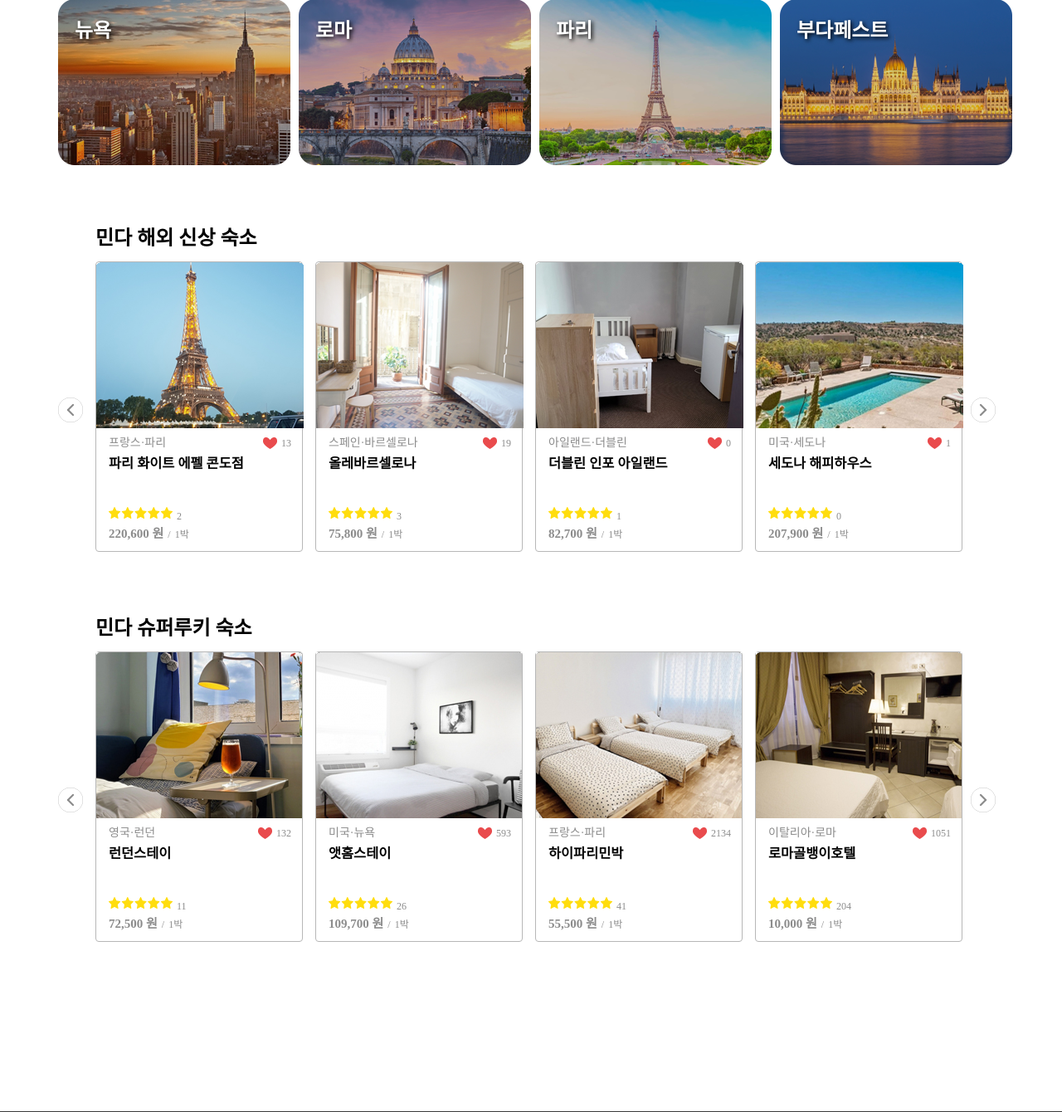
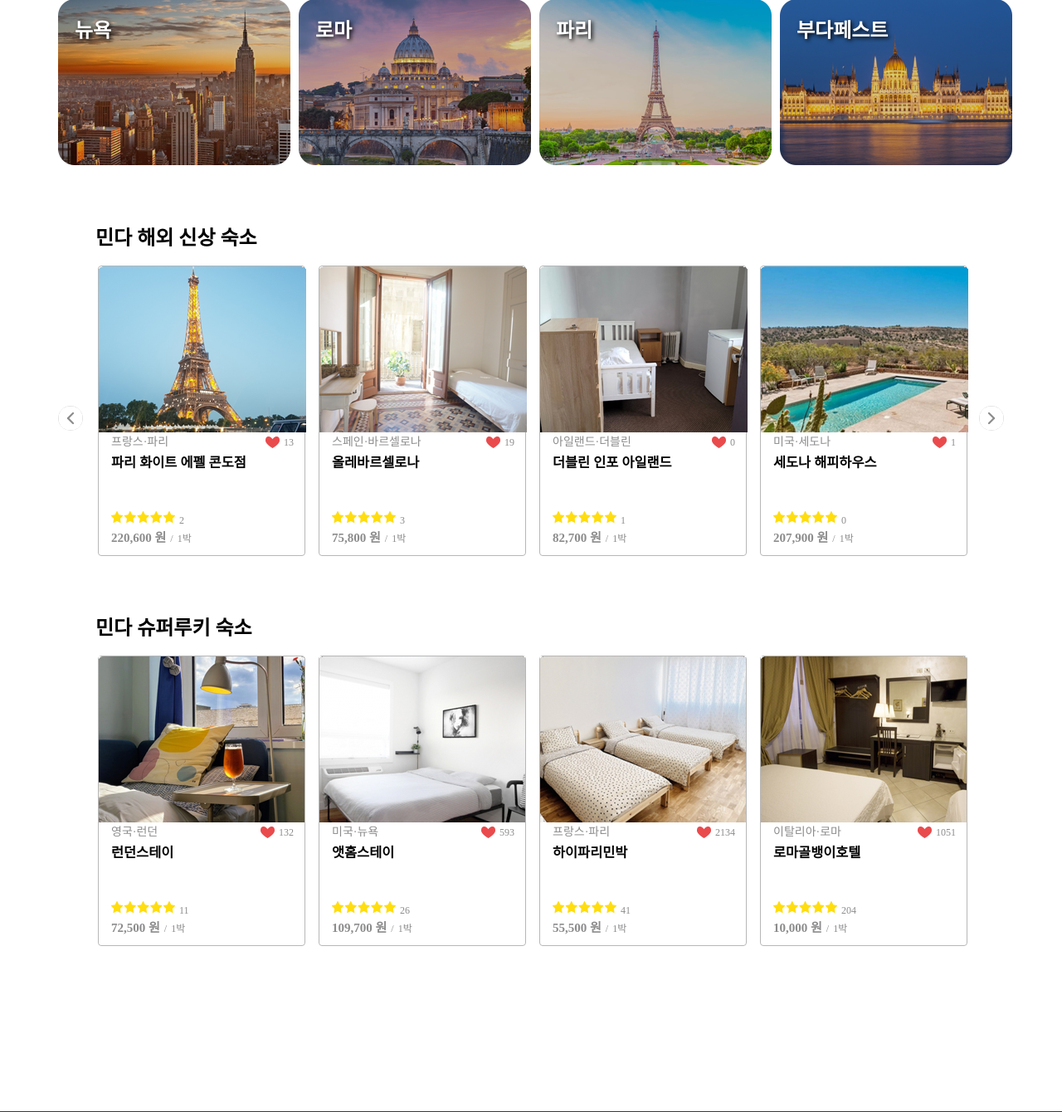
Before and after one commit to onezeun/KDT, a PHP site: page /lodging.html in a window 1280 px wide. Shown: the part 397-1737 px from the top of the page at 83% size. Run offline with PHP 8.4, Linux system fonts and the light colour scheme; some libraries are stand-ins or nearby versions; some web fonts are replaced.

Commit message:
feat: 슬라이드 및 호버 이벤트 추가

```diff
--- a/first_project/css/lodging.css
+++ b/first_project/css/lodging.css
@@ -269,13 +269,22 @@ input {
 .reco_city_card {
   width: 280px;
   height: 200px;
+  border-radius: 15px;
   display: inline-block;
   margin-left: 10px;
   position: relative;
+  overflow: hidden;
+}
+
+.reco_city_card:hover {
+  transform: translate(0px,-5px);
+  transition-duration: 1s;
+  box-shadow: 0px 5px 5px #999;
 }
 
 .reco_city_card img:hover {
-  filter: drop-shadow(2px 2px 3px black);
+  transform:scale(1.2, 1.2);
+  transition-duration: 1s;
 }
 
 .reco_city_card h3 {
@@ -288,16 +297,25 @@ input {
 }
 
 /* card */
+.card_slide{
+  width: 1060px;
+  margin:auto;
+  display: flex;
+}
+
 .card {
   width: 250px;
   height: 350px;
+  margin: 5px 8px;
   border: 1px solid #b7b7b7;
   border-radius: 4px;
   position: relative;
 }
 
 .card:hover {
-  box-shadow: 2px 2px 5px #999;
+  transform: translate(-5px,-5px);
+  transition-duration: 0.25s;
+  box-shadow: 2px 5px 5px #999;
 }
 
 .card_cont_wrap {
@@ -339,6 +357,7 @@ input {
 .card_bot {
   position: absolute;
   bottom: 10px;
+  background: white;
 }
 
 .card_review_sign {
@@ -380,27 +399,34 @@ input {
   color: #8c8c8c;
 }
 
-.prev {
-  width: 40px;
-  height: 40px;
+.card_prev {
+  width: 30px;
+  height: 30px;
+  border-radius: 50px;
   background: url(../images/content_prev.png) no-repeat;
   text-indent: -9999px;
   display: block;
   position: absolute;
-  top: 210px;
+  top: 220px;
   left: 30px
 }
 
-.next {
-  width: 40px;
-  height: 40px;
+.card_next {
+  width: 30px;
+  height: 30px;
+  border-radius: 50px;
   background: url(../images/content_next.png) no-repeat;
   text-indent: -9999px;
   display: block;
   position: absolute;
-  top: 210px;
+  top: 220px;
   right: 30px
 }
+
+.card_next:hover, .card_prev:hover {
+  box-shadow: 0px 2px 5px #999;
+  transition-duration: 0.25s;
+ }
 
 .card_wrap {
   width: 1200px;
@@ -408,36 +434,3 @@ input {
   margin: 70px auto 60px;
   position: relative;
 }
-
-
-.room1 {
-  float: left;
-  margin-left: 75px;
-  margin-right: 15px;
-}
-
-.room2 {
-  float: left;
-  margin-right: 15px;
-}
-
-.room3 {
-  float: left;
-  margin-right: 15px;
-}
-
-.room4 {
-  float: left;
-}
-
-.room_btn1 {
-  position: absolute;
-  top: 210px;
-  left: 30px
-}
-
-.room_btn2 {
-  position: absolute;
-  top: 210px;
-  right: 30px
-}
--- a/first_project/css/main.css
+++ b/first_project/css/main.css
@@ -294,12 +294,6 @@
   border: 1px solid #b7b7b7;
   border-radius: 4px;
   position: relative;
-}
-
-.card_img_wrap {
-  overflow: hidden;
-  width: 248px;
-  height: 200px;
 }
 
 .card:hover {
--- a/first_project/js/lodging.js
+++ b/first_project/js/lodging.js
@@ -132,4 +132,24 @@ $(document).ready(function () {
       $('#prs_count').text(num);
     }
   });
+
+  /* 카드 슬라이드*/
+  $('#new_slide').slick({
+    infinite: false,
+    slidesToShow: 4,
+    slidesToScroll: 1,
+    variableWidth: true,
+    prevArrow: $('#new_btn1'),
+    nextArrow: $('#new_btn2'),
+  });
+
+  $('#pop_slide').slick({
+    infinite: false,
+    slidesToShow: 4,
+    slidesToScroll: 1,
+    variableWidth: true,
+    prevArrow: $('#pop_btn1'),
+    nextArrow: $('#pop_btn2'),
+  });
+
 });
--- a/first_project/lodging.html
+++ b/first_project/lodging.html
@@ -10,6 +10,8 @@
   <link rel="stylesheet" type="text/css" href="css/header.css">
   <link rel="stylesheet" type="text/css" href="css/lodging.css">
   <link rel="stylesheet" type="text/css" href="css/footer.css">
+  <link rel="stylesheet" type="text/css" href="css/slick.css" />
+  <link rel="stylesheet" type="text/css" href="css/slick-theme.css" />
   <link rel="stylesheet" type="text/css" href="css/daterangepicker.css" />
   <script src="https://code.jquery.com/jquery-3.6.1.js" integrity="sha256-3zlB5s2uwoUzrXK3BT7AX3FyvojsraNFxCc2vC/7pNI="
     crossorigin="anonymous">
@@ -17,6 +19,7 @@
   <script type="text/javascript" src="https://cdn.jsdelivr.net/jquery/latest/jquery.min.js"></script>
   <script type="text/javascript" src="https://cdn.jsdelivr.net/momentjs/latest/moment.min.js"></script>
   <script type="text/javascript" src="https://cdn.jsdelivr.net/npm/daterangepicker/daterangepicker.min.js"></script>
+  <script type="text/javascript" src="js/slick.js"></script>
   <script type="text/javascript" src="js/lodging.js"></script>
 </head>
 
@@ -169,6 +172,8 @@
       <div class="new_lodging card_wrap">
         <h2 class="title">민다 해외 신상 숙소</h2>
 
+        <ul id="new_slide" class="card_slide">
+          <li>
             <div class="card room1">
               <a href="#" class="block">
                 <img src="images/ldg_newroom_img01.png" alt="프랑스파리화이트에펠콘도점">
@@ -191,7 +196,9 @@
                 </div>
               </a>
             </div>
+          </li>
 
+          <li>
             <div class="card room2">
               <a href="#" class="block">
                 <img src="images/ldg_newroom_img02.png" alt="스페인바르셀로나올레바르셀로나">
@@ -214,7 +221,9 @@
                 </div>
               </a>
             </div>
+          </li>
 
+          <li>
             <div class="card room3">
               <a href="#" class="block">
                 <img src="images/ldg_newroom_img03.png" alt="아일랜드더블린더블린인포아일랜드">
@@ -237,7 +246,9 @@
                 </div>
               </a>
             </div>
+          </li>
 
+          <li>
             <div class="card room4">
               <a href="#" class="block">
                 <img src="images/ldg_newroom_img04.png" alt="미국세도나해피하우스">
@@ -260,14 +271,43 @@
                 </div>
               </a>
             </div>
+          </li>
 
-        <a href="#" class="prev room_btn1">이전</a>
-        <a href="#" class="next room_btn2">다음</a>
+          <li>
+            <div class="card room3">
+              <a href="#" class="block">
+                <img src="images/ldg_newroom_img03.png" alt="아일랜드더블린더블린인포아일랜드">
+                <div class="card_cont_wrap">
+                  <div class="card_top">
+                    <span class="card_category">아일랜드·더블린</span>
+                    <div class="card_like">
+                      <span class="card_like_sign">좋아요</span><span class="card_like_count">0</span>
+                    </div>
+                  </div>
+                  <h3 class="card_title">더블린 인포 아일랜드</h3>
+                  <div class="card_bot">
+                    <div class="card_review">
+                      <span class="card_review_sign">리뷰5.0</span><span class="card_review_count">1</span>
+                    </div>
+                    <div>
+                      <span class="card_price">82,700 원</span><span class="card_price_std">1박</span>
+                    </div>
+                  </div>
+                </div>
+              </a>
+            </div>
+          </li>
+        </ul>
+
+        <a href="#" id="new_btn1" class="card_prev">이전</a>
+        <a href="#" id="new_btn2" class="card_next">다음</a>
       </div>
 
       <div class="pop_lodging card_wrap">
         <h2 class="title">민다 슈퍼루키 숙소</h2>
 
+        <ul id="pop_slide" class="card_slide">
+          <li>
             <div class="card room1">
               <a href="#" class="block">
                 <img src="images/bestroom_image01.jpg" alt="영국런던런던스테이">
@@ -290,7 +330,9 @@
                 </div>
               </a>
             </div>
+          </li>
 
+          <li>
             <div class="card room2">
               <a href="#" class="block">
                 <img src="images/bestroom_image02.jpg" alt="미국뉴욕앳홈스테이">
@@ -313,7 +355,9 @@
                 </div>
               </a>
             </div>
+          </li>
 
+          <li>
             <div class="card room3">
               <a href="#" class="block">
                 <img src="images/bestroom_image03.jpg" alt="프랑스파리하이파리민박">
@@ -336,7 +380,9 @@
                 </div>
               </a>
             </div>
+          </li>
 
+          <li>
             <div class="card room4">
               <a href="#" class="block">
                 <img src="images/bestroom_image04.jpg" alt="이탈리아로마로마골뱅이호텔">
@@ -359,9 +405,11 @@
                 </div>
               </a>
             </div>
+          </li>
+        </ul>
 
-        <a href="#" class="prev room_btn1">이전</a>
-        <a href="#" class="next room_btn2">다음</a>
+        <a href="#" id="pop_btn1" class="card_prev">이전</a>
+        <a href="#" id="pop_btn2" class="card_next">다음</a>
       </div>
     </main>
 
```
Lines whose indentation alone changed are shown as unchanged.
